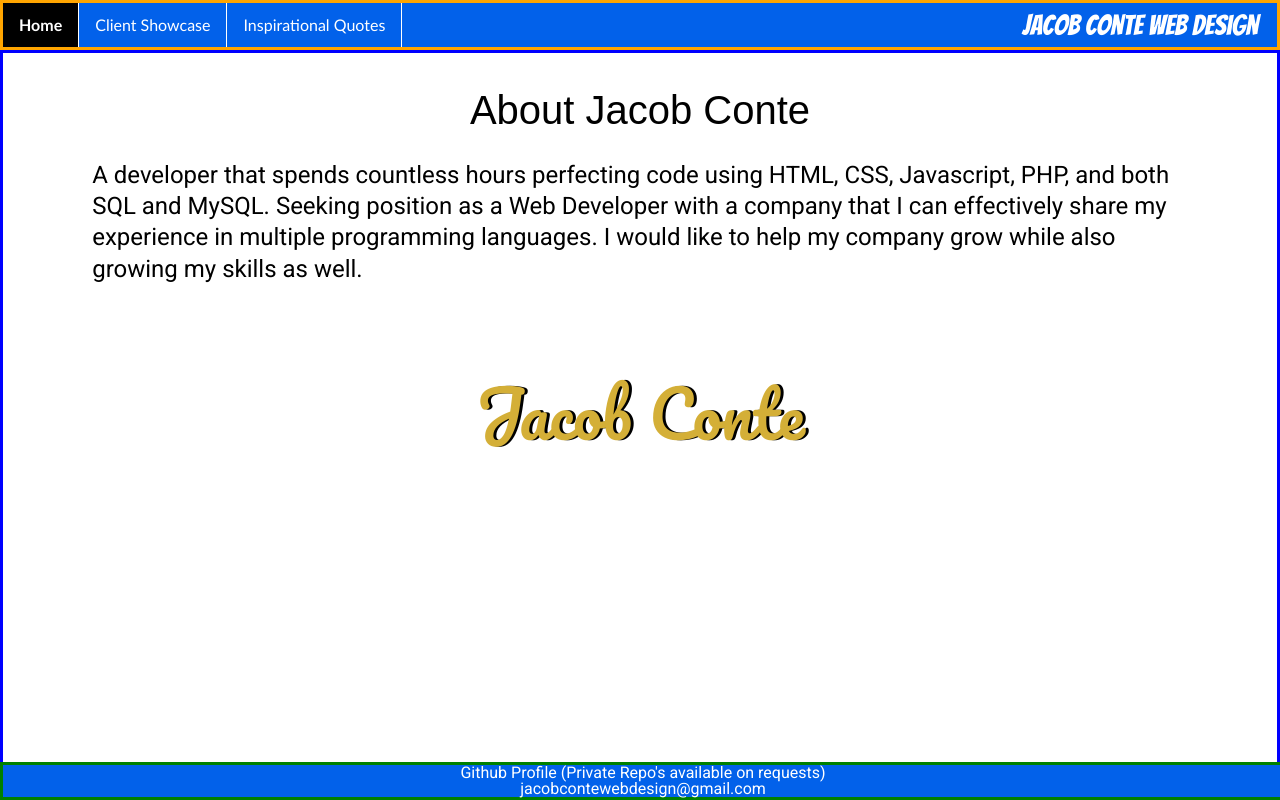
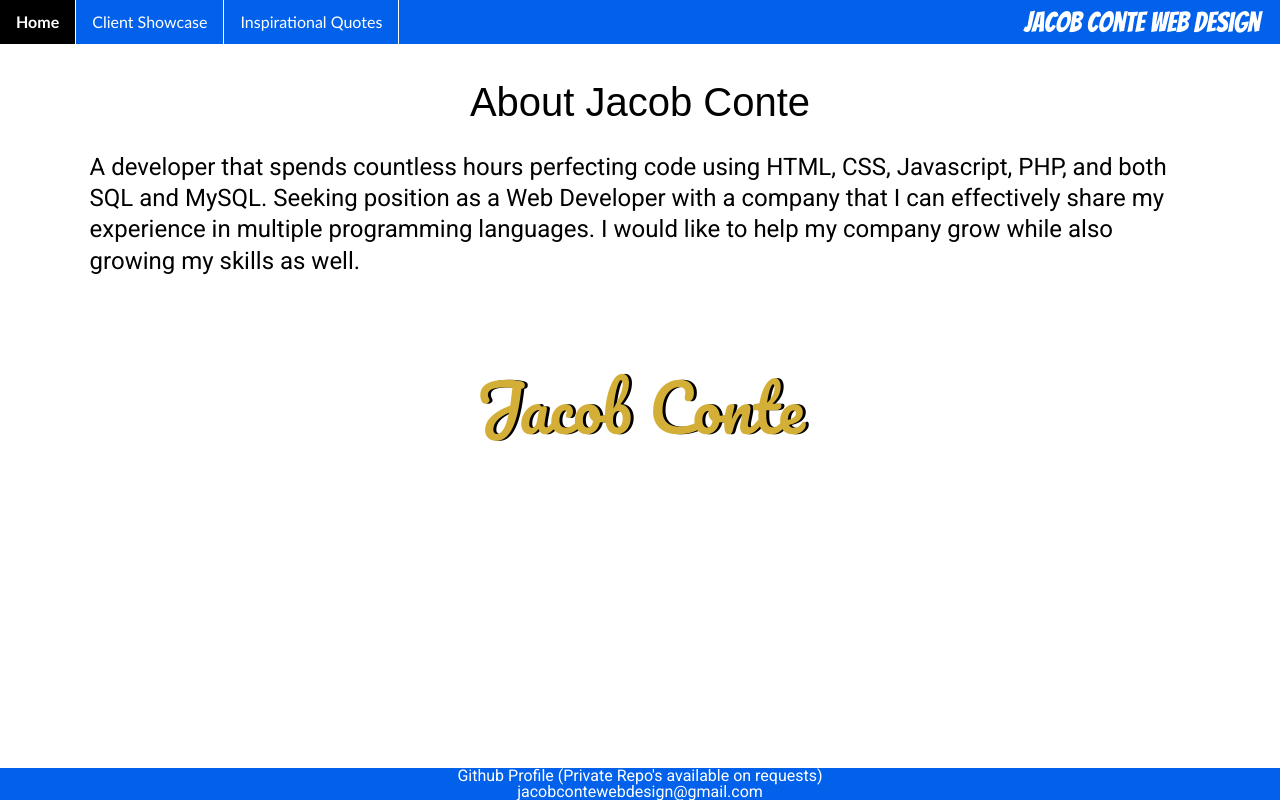
Before and after one commit to JacobSConte/jconte8840.github.io, a PHP site: page / in a window 1280 px wide. Run offline with PHP 8.4, Linux system fonts and the light colour scheme; some web fonts are replaced.

Commit message:
remove borders

```diff
--- a/styles/main.css
+++ b/styles/main.css
@@ -1,9 +1,9 @@
-header{
+/*header{
 	border: 3px solid orange;
 }
 footer{
 	border: 3px solid green;
-}
+}*/
 .HolyGrail {
 	display: flex;
 	min-height: 100vh;
@@ -40,7 +40,7 @@ footer{
 		flex: 1;
 	}
 	.HolyGrail-content {
-		border: 3px solid blue;
+		/*border: 3px solid blue;*/
 		flex: 1;
 	}
 	.HolyGrail-nav, .HolyGrail-ads {
```
